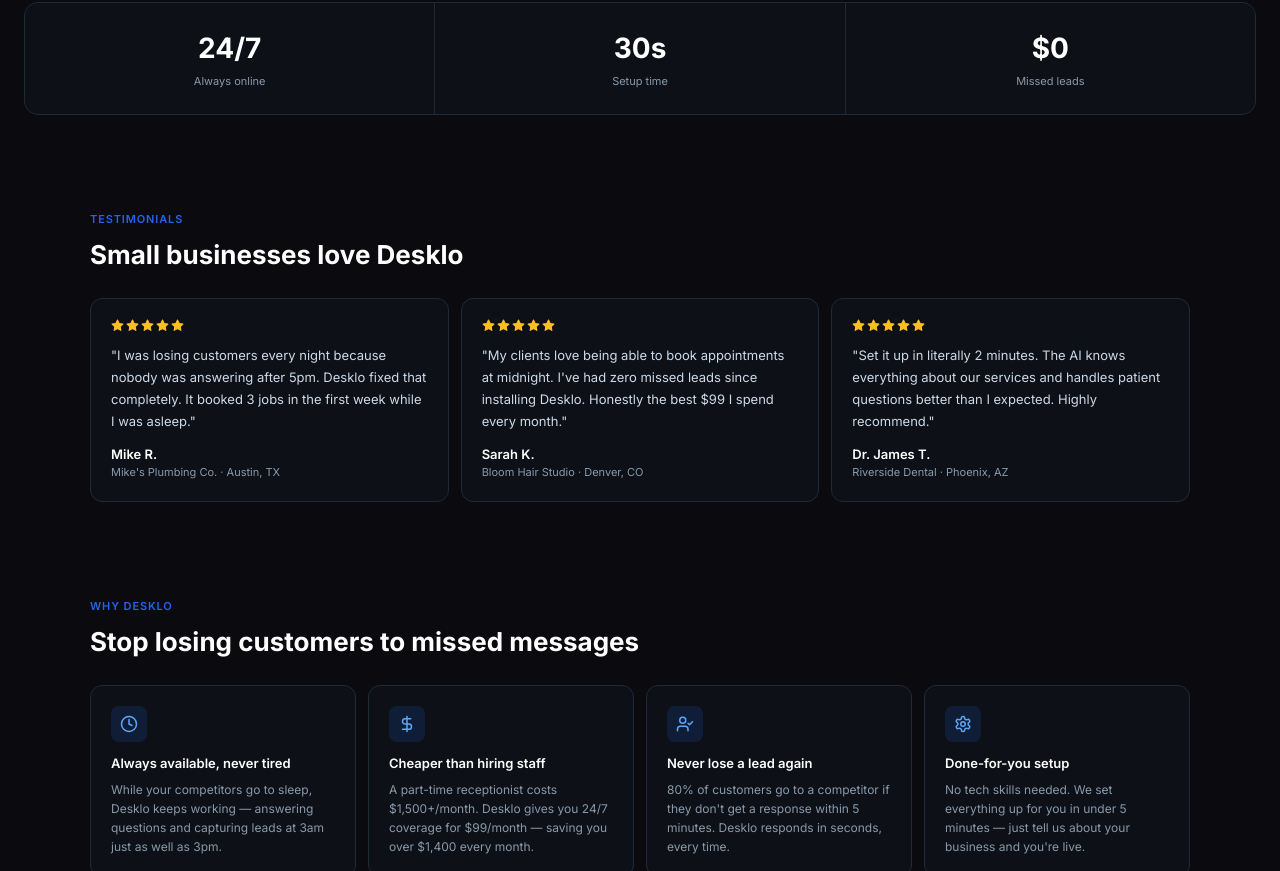
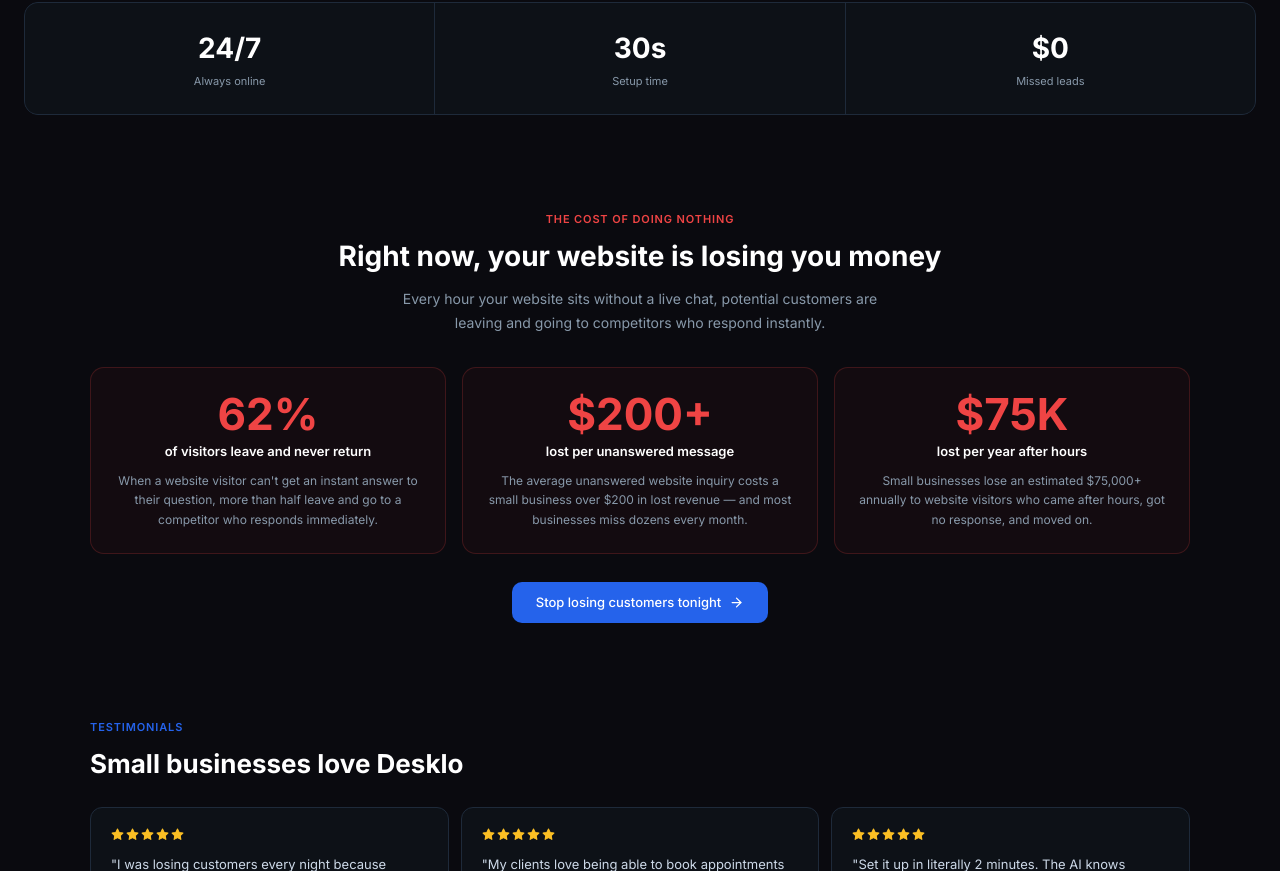
Before and after one commit to connorsol/desklo, a React (Vite) app: page / in a window 1280 px wide. Shown: the part 555-1426 px from the top of the page. Built offline with nearby package versions, Linux system fonts and the light colour scheme.

Commit message:
feat: add cost of inaction section with website-focused copy

```diff
--- a/src/pages/Landing.tsx
+++ b/src/pages/Landing.tsx
@@ -131,6 +131,56 @@ function Stats() {
         </div>
       ))}
     </div>
+  );
+}
+
+function CostOfInaction() {
+  const isMobile = useIsMobile();
+  const stats = [
+    {
+      num: '62%',
+      label: 'of visitors leave and never return',
+      desc: "When a website visitor can't get an instant answer to their question, more than half leave and go to a competitor who responds immediately.",
+    },
+    {
+      num: '$200+',
+      label: 'lost per unanswered message',
+      desc: 'The average unanswered website inquiry costs a small business over $200 in lost revenue — and most businesses miss dozens every month.',
+    },
+    {
+      num: '$75K',
+      label: 'lost per year after hours',
+      desc: 'Small businesses lose an estimated $75,000+ annually to website visitors who came after hours, got no response, and moved on.',
+    },
+  ];
+  return (
+    <section style={{ padding: isMobile ? '36px 16px' : '48px 24px', background: '#0a0a0f' }} aria-labelledby="cost-heading">
+      <div style={{ maxWidth: 1100, margin: '0 auto' }}>
+        <div style={{ textAlign: 'center', marginBottom: 32 }}>
+          <p style={{ fontSize: 11, color: '#ef4444', fontWeight: 600, marginBottom: 8, textTransform: 'uppercase' as const, letterSpacing: '0.08em' }}>The cost of doing nothing</p>
+          <h2 id="cost-heading" style={{ fontSize: isMobile ? 22 : 28, fontWeight: 700, color: '#fff', marginBottom: 10 }}>
+            Right now, your website is losing you money
+          </h2>
+          <p style={{ fontSize: isMobile ? 13 : 14, color: '#8899aa', maxWidth: 520, margin: '0 auto', lineHeight: 1.7 }}>
+            Every hour your website sits without a live chat, potential customers are leaving and going to competitors who respond instantly.
+          </p>
+        </div>
+        <div style={{ display: 'grid', gridTemplateColumns: isMobile ? '1fr' : 'repeat(3, 1fr)', gap: 16 }}>
+          {stats.map((s) => (
+            <div key={s.num} style={{ background: 'rgba(239,68,68,0.04)', border: '0.5px solid rgba(239,68,68,0.2)', borderRadius: 14, padding: 24, textAlign: 'center' }}>
+              <div style={{ fontSize: isMobile ? 36 : 44, fontWeight: 800, color: '#ef4444', marginBottom: 6, lineHeight: 1 }}>{s.num}</div>
+              <div style={{ fontSize: 13, fontWeight: 600, color: '#fff', marginBottom: 10 }}>{s.label}</div>
+              <p style={{ fontSize: 12, color: '#8899aa', lineHeight: 1.6 }}>{s.desc}</p>
+            </div>
+          ))}
+        </div>
+        <div style={{ textAlign: 'center', marginTop: 28 }}>
+          <Link to="/demo" style={{ display: 'inline-flex', alignItems: 'center', gap: 8, padding: '11px 24px', background: '#2563eb', color: '#fff', fontSize: 13, fontWeight: 500, borderRadius: 10, textDecoration: 'none' }}>
+            Stop losing customers tonight <ArrowRight size={15} aria-hidden="true" />
+          </Link>
+        </div>
+      </div>
+    </section>
   );
 }
 
@@ -340,34 +390,14 @@ function Pricing() {
 function FAQ() {
   const isMobile = useIsMobile();
   const [openIndex, setOpenIndex] = useState<number | null>(0);
-
   const faqs = [
-    {
-      q: 'Will it sound robotic to my customers?',
-      a: "No — Desklo is trained on your business's actual services, hours, and pricing so it answers naturally in conversation, not with scripted responses. Try the live demo above and judge for yourself.",
-    },
-    {
-      q: 'What if it tells a customer something wrong?',
-      a: "Desklo only answers using the information you give it. It never makes up prices, services, or availability — if it doesn't know something, it tells the customer the team will follow up, instead of guessing.",
-    },
-    {
-      q: 'Can I edit what it says?',
-      a: 'Yes. You control your services, hours, pricing, and tone from your dashboard at any time. Changes take effect immediately, no developer needed.',
-    },
-    {
-      q: 'Do I need to know how to code?',
-      a: 'Not at all. Setup takes about 5 minutes — tell us about your business and we handle the rest. Adding the widget to your website is one line of code, or we can do it for you.',
-    },
-    {
-      q: 'Is there a contract?',
-      a: 'No contract. Desklo is $99/month, cancel anytime from your dashboard with no fees or hoops to jump through.',
-    },
-    {
-      q: 'Does it work with my website builder?',
-      a: 'Yes — Desklo works with Wix, WordPress, Squarespace, Shopify, and any custom site. We provide step-by-step install guides for each platform.',
-    },
+    { q: 'Will it sound robotic to my customers?', a: "No — Desklo is trained on your business's actual services, hours, and pricing so it answers naturally in conversation, not with scripted responses. Try the live demo above and judge for yourself." },
+    { q: 'What if it tells a customer something wrong?', a: "Desklo only answers using the information you give it. It never makes up prices, services, or availability — if it doesn't know something, it tells the customer the team will follow up, instead of guessing." },
+    { q: 'Can I edit what it says?', a: 'Yes. You control your services, hours, pricing, and tone from your dashboard at any time. Changes take effect immediately, no developer needed.' },
+    { q: 'Do I need to know how to code?', a: 'Not at all. Setup takes about 5 minutes — tell us about your business and we handle the rest. Adding the widget to your website is one line of code, or we can do it for you.' },
+    { q: 'Is there a contract?', a: 'No contract. Desklo is $99/month, cancel anytime from your dashboard with no fees or hoops to jump through.' },
+    { q: 'Does it work with my website builder?', a: 'Yes — Desklo works with Wix, WordPress, Squarespace, Shopify, and any custom site. We provide step-by-step install guides for each platform.' },
   ];
-
   return (
     <section style={{ padding: isMobile ? '36px 16px' : '48px 24px' }} aria-labelledby="faq-heading">
       <div style={{ maxWidth: 700, margin: '0 auto' }}>
@@ -378,42 +408,10 @@ function FAQ() {
             const isOpen = openIndex === i;
             return (
               <div key={item.q} style={{ background: '#0d1117', border: '0.5px solid #1e2a3a', borderRadius: 12, overflow: 'hidden' }}>
-                <button
-                  onClick={() => setOpenIndex(isOpen ? null : i)}
-                  aria-expanded={isOpen}
-                  style={{
-                    width: '100%',
-                    display: 'flex',
-                    alignItems: 'center',
-                    justifyContent: 'space-between',
-                    gap: 12,
-                    padding: '16px 18px',
-                    background: 'transparent',
-                    border: 'none',
-                    cursor: 'pointer',
-                    textAlign: 'left',
-                  }}
-                >
+                <button onClick={() => setOpenIndex(isOpen ? null : i)} aria-expanded={isOpen}
+                  style={{ width: '100%', display: 'flex', alignItems: 'center', justifyContent: 'space-between', gap: 12, padding: '16px 18px', background: 'transparent', border: 'none', cursor: 'pointer', textAlign: 'left' as const }}>
                   <span style={{ fontSize: 13, fontWeight: 600, color: '#fff' }}>{item.q}</span>
-                  <span
-                    aria-hidden="true"
-                    style={{
-                      flexShrink: 0,
-                      width: 20,
-                      height: 20,
-                      borderRadius: 6,
-                      background: 'rgba(37,99,235,0.15)',
-                      display: 'flex',
-                      alignItems: 'center',
-                      justifyContent: 'center',
-                      fontSize: 13,
-                      color: '#60a5fa',
-                      transform: isOpen ? 'rotate(45deg)' : 'rotate(0deg)',
-                      transition: 'transform 0.15s ease',
-                    }}
-                  >
-                    +
-                  </span>
+                  <span aria-hidden="true" style={{ flexShrink: 0, width: 20, height: 20, borderRadius: 6, background: 'rgba(37,99,235,0.15)', display: 'flex', alignItems: 'center', justifyContent: 'center', fontSize: 13, color: '#60a5fa', transform: isOpen ? 'rotate(45deg)' : 'rotate(0deg)', transition: 'transform 0.15s ease' }}>+</span>
                 </button>
                 {isOpen && (
                   <div style={{ padding: '0 18px 16px' }}>
@@ -480,6 +478,7 @@ export default function Landing() {
       <main id="main-content">
         <Hero />
         <Stats />
+        <CostOfInaction />
         <Testimonials />
         <WhyUs />
         <EmailPreview />
```
